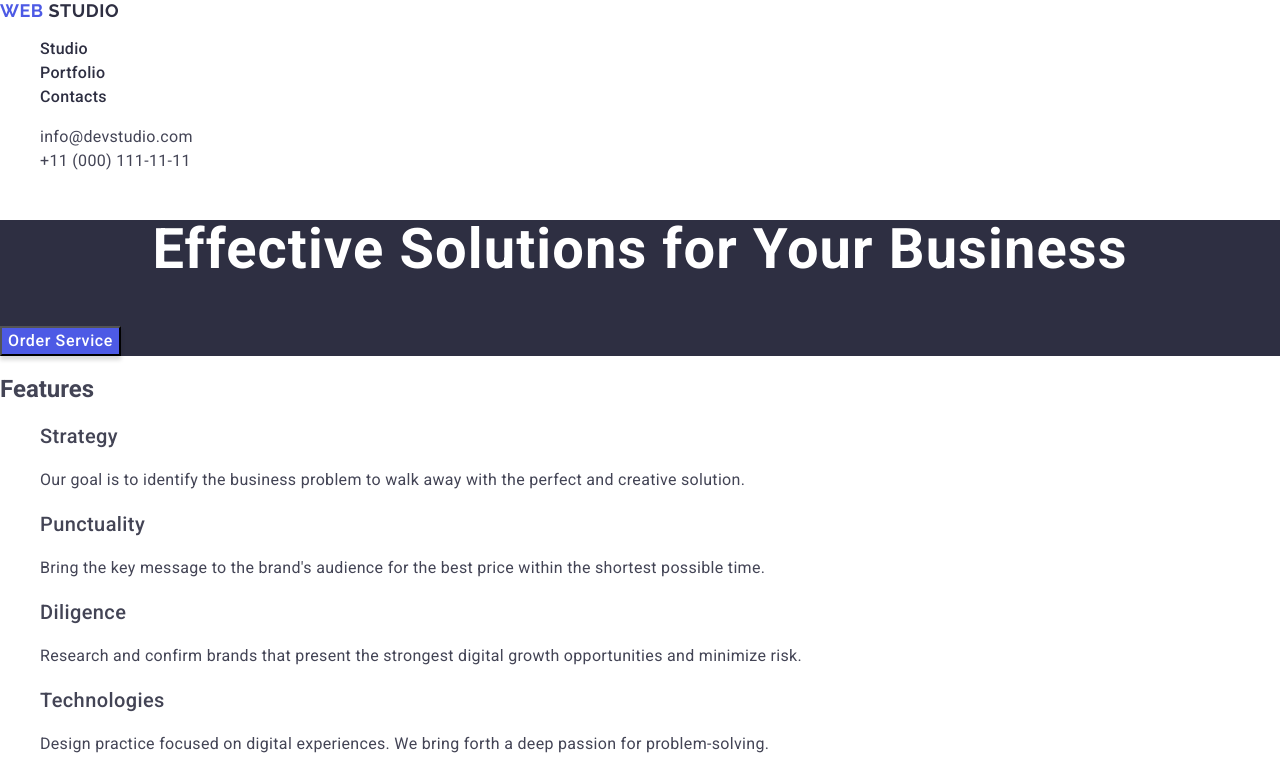
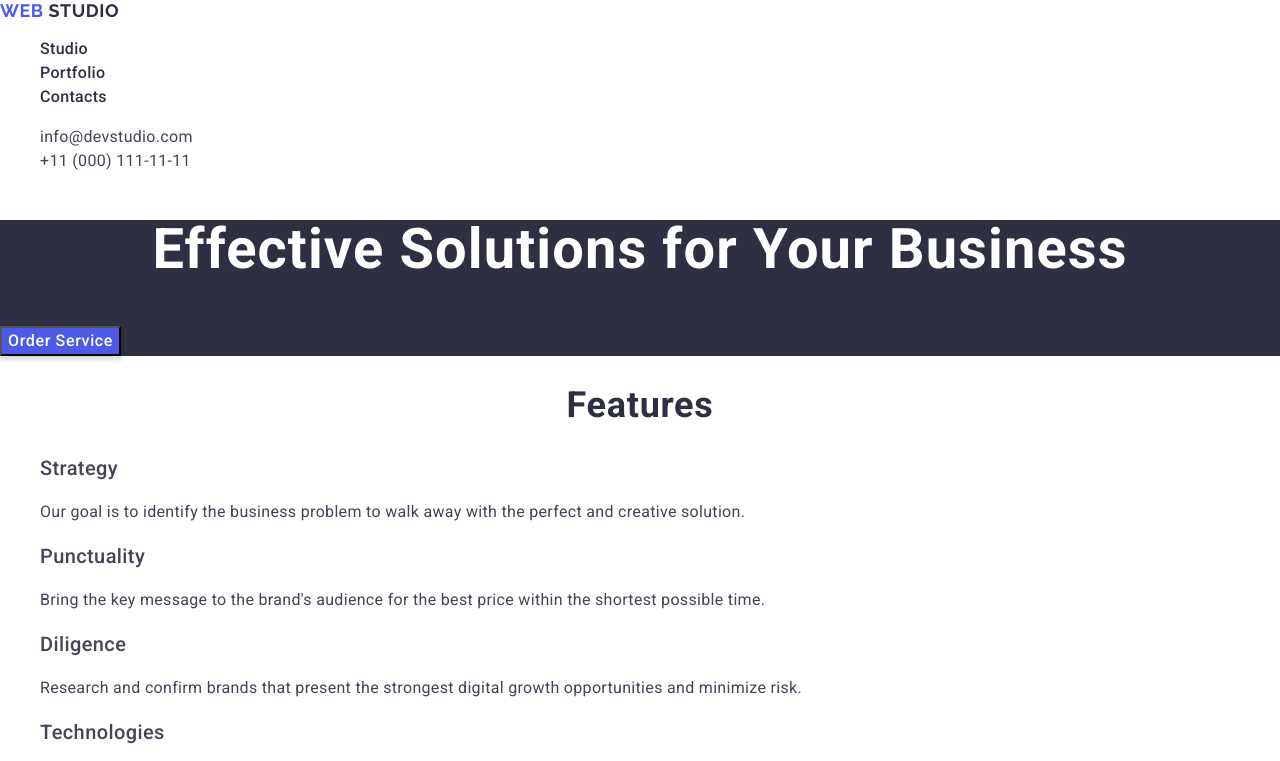
Before and after one commit to IYgit/goit-markup-hw-02, a plain HTML site: page index.html in a window 1280 px wide. Shown: the top 761 px of the page. Drawn offline with nearby package versions, Linux system fonts and the light colour scheme.

Commit message:
h2 class fix

```diff
--- a/css/styles.css
+++ b/css/styles.css
@@ -154,7 +154,8 @@ a:focus {
   line-height: 1.11;
   letter-spacing: 0.02em;
   text-align: center;
-  text-transform: capitalize
+  text-transform: capitalize;
+  color: var(--navy-blue);
 }
 
 .head-three {
--- a/index.html
+++ b/index.html
@@ -58,7 +58,7 @@
     </section>
 
     <section class="feature-section">
-        <h2 class="cl-h2">Features</h2>
+        <h2 class="head-two">Features</h2>
 
         <ul class="feature-list">
             <li>
```
